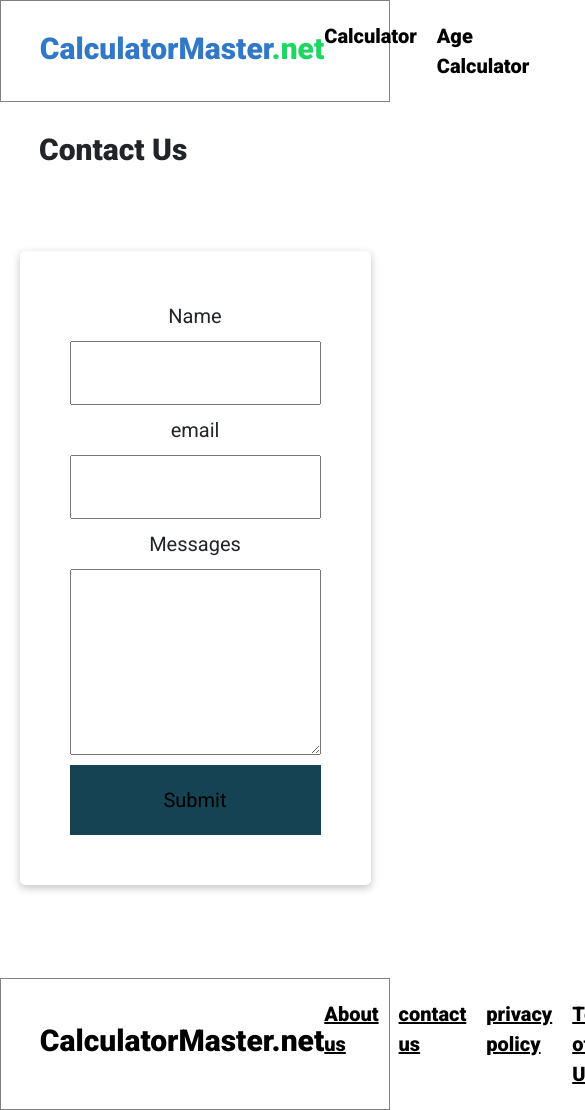
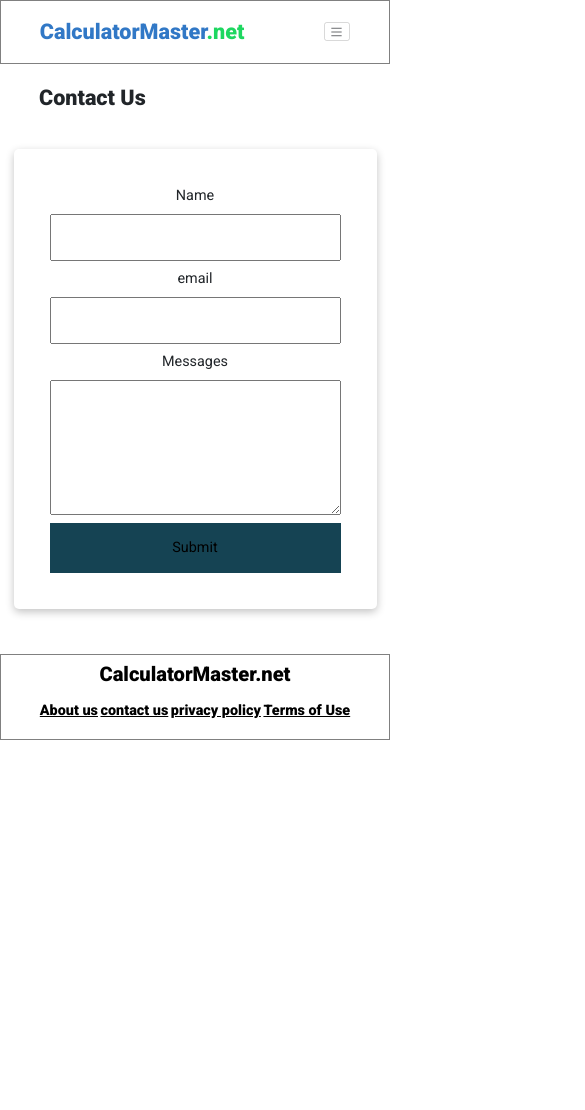
Before and after one commit to SandipKurmi/CalculatorMaster, a plain HTML site: page contact-us.html in a window 390 px wide. Shown: the top 1110 px of the page, 585 px wide, since content can reach past the window. After the commit the page ends 844 px from the top, so only its background shows below. Drawn offline with nearby package versions, Linux system fonts and the light colour scheme.

Commit message:
make responsive ui

```diff
--- a/age-calculator.css
+++ b/age-calculator.css
@@ -2,6 +2,7 @@
 *::before,
 *::after {
   box-sizing: border-box;
+  /* outline: 3px solid lightgreen !important; */
 }
 
 body {
@@ -10,17 +11,26 @@ body {
   animation: fade 1s ease-in 1s;
 }
 
+h1,
+h2,
+h3,
+h4,
+h5,
+h6 {
+  margin-top: 0rem;
+  margin-bottom: 0rem;
+}
+
 html {
   font-size: 62.5%;
   scroll-behavior: smooth;
 }
-
 h1 {
-  font-size: 2rem;
+  font-size: 3rem;
 }
 
 p {
-  font-size: 3rem;
+  font-size: 2rem;
 }
 
 img {
@@ -37,7 +47,13 @@ ul {
   padding: 0;
   margin: 0;
 }
+.bg-body-tertiary {
+  background-color: #ffffff !important;
+}
 
+.row {
+  margin: 0rem;
+}
 .contaner {
   width: 80%;
   margin: 0 auto;
@@ -53,8 +69,17 @@ ul {
 header {
   border: 1px solid gray;
 }
-.nav-header {
-  padding: 2rem 0rem;
+.hero-nav {
+  padding: 2rem 0;
+}
+.nav__item {
+  font-size: 2rem;
+  font-weight: 700;
+  cursor: pointer;
+  color: #fff;
+}
+.nav__item + .nav__item {
+  margin-left: 2rem;
 }
 
 .logo {
@@ -62,15 +87,8 @@ header {
   font-weight: 700;
   color: #fff;
 }
-
-.nav__item + .nav__item {
-  margin-left: 2rem;
-}
-
-.nav__item {
-  font-size: 2rem;
-  font-weight: 700;
-  cursor: pointer;
+.age-calculator-header {
+  width: 50%;
 }
 
 .calculator {
@@ -195,18 +213,67 @@ header {
   background-color: #ddd;
 }
 
+/* footer */
+
 footer {
   border: 1px solid gray;
-  padding: 2rem 0rem;
+  background: #ffffff;
 }
 
-.footer__item + .footer__item {
-  margin-left: 2rem;
+.hero-footer {
+  height: 10vh;
+  display: flex;
+  align-items: center;
+  width: 80%;
+  margin: auto;
+  flex-wrap: wrap;
 }
 
-.footer__item {
+.hero-footer h1 {
+  color: white;
+  font-size: 2.8rem;
+  flex: 1 1 40rem;
+}
+
+.hero-footer ul {
   font-size: 2rem;
   font-weight: 700;
   cursor: pointer;
   color: #fff;
+  display: flex;
+  align-items: center;
+  list-style: none;
+  justify-content: space-between;
+  flex: 1 1 40rem;
 }
+
+/* media query */
+@media screen and (max-width: 889px) {
+  .contaner {
+    display: block;
+  }
+
+  .age-calculator-header {
+    width: 100%;
+  }
+
+  html {
+    font-size: 45%;
+  }
+
+  .form-wrapper {
+    width: 100%;
+  }
+
+  footer {
+    text-align: center;
+  }
+
+  .hero-footer ul {
+    margin-bottom: 1.5rem;
+  }
+
+  #logo {
+    padding: 2rem;
+  }
+}
--- a/contact-us.html
+++ b/contact-us.html
@@ -38,17 +38,38 @@
   </head>
   <body>
     <header>
-      <div class="row contaner nav-header">
-        <div
-          class="co-md-12 d-flex align-items-center justify-content-between p-0"
-        >
+      <nav class="navbar contaner navbar-expand-lg bg-body-tertiary py-2">
+        <div class="container-fluid hero-nav">
           <h1 class="logo">
-            <a href="index.html"
+            <a href="#"
               ><span class="blue__colour">CalculatorMaster</span
               ><span class="green__colour">.net</span></a
             >
           </h1>
-          <nav>
+          <button
+            class="navbar-toggler"
+            type="button"
+            data-bs-toggle="collapse"
+            data-bs-target="#navbarText"
+            aria-controls="navbarText"
+            aria-expanded="false"
+            aria-label="Toggle navigation"
+          >
+            <span class="navbar-toggler-icon"></span>
+          </button>
+          <div class="collapse navbar-collapse" id="navbarText">
+            <ul class="navbar-nav me-auto mb-2 mb-lg-0">
+              <!-- <li class="nav-item">
+                <a class="nav-link active" aria-current="page" href="#">Home</a>
+              </li>
+              <li class="nav-item">
+                <a class="nav-link" href="#">Features</a>
+              </li>
+              <li class="nav-item">
+                <a class="nav-link" href="#">Pricing</a>
+              </li> -->
+            </ul>
+            <span class="navbar-text">
               <ul class="d-flex">
                 <li class="nav__item">
                   <a href="index.html">Calculator</a>
@@ -57,9 +78,10 @@
                   <a href="age-calculator.html">Age Calculator</a>
                 </li>
               </ul>
-          </nav>
+            </span>
           </div>
         </div>
+      </nav>
     </header>
     <div class="mt-5"></div>
     <section>
@@ -86,19 +108,14 @@
     </section>
     <div class="mt-5"></div>
     <footer>
-      <div class="contaner">
-        <div class="row">
-          <div
-            class="col-md-12 d-flex align-items-center justify-content-between"
-          >
+      <div class="hero-footer">
         <h1 class="logo">
-              <a href="index.html">
+          <a href="#">
             <span class="blue__color">CalculatorMaster</span
             ><span class="green__color">.net</span>
           </a>
         </h1>
-            <nav>
-              <ul class="d-flex">
+        <ul>
           <li class="footer__item">
             <a href="about-us.html"><u>About us</u></a>
           </li>
@@ -112,9 +129,6 @@
             <a href="terms-of-use.html"><u>Terms of Use</u> </a>
           </li>
         </ul>
-            </nav>
-          </div>
-        </div>
       </div>
     </footer>
 
--- a/index.html
+++ b/index.html
@@ -24,32 +24,50 @@
       <link
         href="https://cdn.jsdelivr.net/npm/bootstrap@5.3.0/dist/css/bootstrap.min.css"
         rel="stylesheet"
-        integrity="sha384-9ndCyUaIbzAi2FUVXJi0CjmCapSmO7SnpJef0486qhLnuZ2cdeRhO02iuK6FUUVM"
-        crossorigin="anonymous"
       />
+      <link
+        href="https://getbootstrap.com/docs/5.3/assets/css/docs.css"
+        rel="stylesheet"
+      />
+      <script src="https://cdn.jsdelivr.net/npm/bootstrap@5.3.0/dist/js/bootstrap.bundle.min.js"></script>
       <link rel="stylesheet" href="./style.css" />
-      <script
-        src="https://cdn.jsdelivr.net/npm/bootstrap@5.3.0/dist/js/bootstrap.bundle.min.js"
-        integrity="sha384-geWF76RCwLtnZ8qwWowPQNguL3RmwHVBC9FhGdlKrxdiJJigb/j/68SIy3Te4Bkz"
-        crossorigin="anonymous"
-      ></script>
-
       <title>Calculator Master</title>
     </head>
   </head>
   <body>
     <header>
-      <div class="row contaner nav-header">
-        <div
-          class="co-md-12 d-flex align-items-center justify-content-between p-0"
-        >
+      <nav class="navbar contaner navbar-expand-lg bg-body-tertiary py-2">
+        <div class="container-fluid hero-nav">
           <h1 class="logo">
             <a href="#"
               ><span class="blue__colour">CalculatorMaster</span
               ><span class="green__colour">.net</span></a
             >
           </h1>
-          <nav>
+          <button
+            class="navbar-toggler"
+            type="button"
+            data-bs-toggle="collapse"
+            data-bs-target="#navbarText"
+            aria-controls="navbarText"
+            aria-expanded="false"
+            aria-label="Toggle navigation"
+          >
+            <span class="navbar-toggler-icon"></span>
+          </button>
+          <div class="collapse navbar-collapse" id="navbarText">
+            <ul class="navbar-nav me-auto mb-2 mb-lg-0">
+              <!-- <li class="nav-item">
+                <a class="nav-link active" aria-current="page" href="#">Home</a>
+              </li>
+              <li class="nav-item">
+                <a class="nav-link" href="#">Features</a>
+              </li>
+              <li class="nav-item">
+                <a class="nav-link" href="#">Pricing</a>
+              </li> -->
+            </ul>
+            <span class="navbar-text">
               <ul class="d-flex">
                 <li class="nav__item">
                   <a href="index.html">Calculator</a>
@@ -58,15 +76,16 @@
                   <a href="age-calculator.html">Age Calculator</a>
                 </li>
               </ul>
-          </nav>
+            </span>
           </div>
         </div>
+      </nav>
     </header>
     <div class="mt-5"></div>
     <section>
-      <div class="contaner d-flex">
+      <div class="contaner">
         <div class="div">
-          <div class="row">
+          <div class="row m-0">
             <div class="col-md-12">
               <h1 class="calculator__title">Math Calculator</h1>
               <p class="calculator__description">
@@ -76,99 +95,101 @@
           </div>
         </div>
         <div class="calculator">
-          <div class="row">
+          <div class="row m-0">
             <div class="col-md-12">
               <input class="input" type="text" id="display" disabled />
             </div>
           </div>
           <div class="buttons">
-            <div class="row">
-              <div class="col-md-3">
+            <div class="row m-0">
+              <div class="col">
                 <button class="btn btn--blue" onclick="appendNumber('7')">
                   7
                 </button>
               </div>
-              <div class="col-md-3">
+              <div class="col">
                 <button class="btn btn--blue" onclick="appendNumber('8')">
                   8
                 </button>
               </div>
-              <div class="col-md-3">
+              <div class="col">
                 <button class="btn btn--blue" onclick="appendNumber('9')">
                   9
                 </button>
               </div>
-              <div class="col-md-3">
+              <div class="col">
                 <button class="btn btn--blue" onclick="appendOperator('+')">
                   +
                 </button>
               </div>
             </div>
-            <div class="row">
-              <div class="col-md-3">
+            <div class="row m-0">
+              <div class="col">
                 <button class="btn btn--blue" onclick="appendNumber('4')">
                   4
                 </button>
               </div>
-              <div class="col-md-3">
+              <div class="col">
                 <button class="btn btn--blue" onclick="appendNumber('5')">
                   5
                 </button>
               </div>
-              <div class="col-md-3">
+              <div class="col">
                 <button class="btn btn--blue" onclick="appendNumber('6')">
                   6
                 </button>
               </div>
-              <div class="col-md-3">
+              <div class="col">
                 <button class="btn btn--blue" onclick="appendOperator('-')">
                   -
                 </button>
               </div>
             </div>
-            <div class="row">
-              <div class="col-md-3">
+            <div class="row m-0">
+              <div class="col">
                 <button class="btn btn--blue" onclick="appendNumber('1')">
                   1
                 </button>
               </div>
-              <div class="col-md-3">
+              <div class="col">
                 <button class="btn btn--blue" onclick="appendNumber('2')">
                   2
                 </button>
               </div>
-              <div class="col-md-3">
+              <div class="col">
                 <button class="btn btn--blue" onclick="appendNumber('3')">
                   3
                 </button>
               </div>
-              <div class="col-md-3">
+              <div class="col">
                 <button class="btn btn--blue" onclick="appendOperator('*')">
                   *
                 </button>
               </div>
             </div>
-            <div class="row">
-              <div class="col-md-3">
+            <div class="row m-0">
+              <div class="col">
                 <button class="btn btn--blue" onclick="appendNumber('0')">
                   0
                 </button>
               </div>
-              <div class="col-md-3">
+              <div class="col">
                 <button class="btn btn--blue" onclick="appendOperator('.')">
                   .
                 </button>
               </div>
-              <div class="col-md-3">
-                <button class="btn btn--blue" onclick="calculate()">=</button>
+              <div class="col">
+                <button class="btn btn--blue" onclick="clearDisplay()">
+                  C
+                </button>
               </div>
-              <div class="col-md-3">
+              <div class="col">
                 <button class="btn btn--blue" onclick="appendOperator('/')">
                   /
                 </button>
               </div>
             </div>
-            <button class="btn btn--blue" onclick="clearDisplay()">C</button>
+            <button class="btn btn--blue" onclick="calculate()">Enter</button>
           </div>
         </div>
       </div>
@@ -176,20 +197,14 @@
     <div class="mt-5"></div>
 
     <footer>
-      <div class="row contaner">
-        <div
-          class="col-md-12 d-flex align-items-center justify-content-between"
-        >
+      <div class="hero-footer">
         <h1 class="logo">
           <a href="#">
             <span class="blue__color">CalculatorMaster</span
             ><span class="green__color">.net</span>
           </a>
         </h1>
-          <!-- social link-->
-
-          <nav>
-            <ul class="d-flex">
+        <ul>
           <li class="footer__item">
             <a href="about-us.html"><u>About us</u></a>
           </li>
@@ -203,8 +218,6 @@
             <a href="terms-of-use.html"><u>Terms of Use</u> </a>
           </li>
         </ul>
-          </nav>
-        </div>
       </div>
     </footer>
 
--- a/style.css
+++ b/style.css
@@ -4,12 +4,23 @@
 *::before,
 *::after {
   box-sizing: border-box;
+  /* outline: 3px solid lightgreen !important; */
 }
 
 body {
   margin: 0;
   font-family: "Roboto", sans-serif;
   animation: fade 1s ease-in 1s;
+}
+
+h1,
+h2,
+h3,
+h4,
+h5,
+h6 {
+  margin-top: 0rem;
+  margin-bottom: 0rem;
 }
 
 html {
@@ -44,6 +55,14 @@ li {
   font-size: 2rem;
 }
 
+/* .row {
+  margin: 0rem;
+} */
+
+.bg-body-tertiary {
+  background-color: #ffffff !important;
+}
+
 .row.no-gutters {
   margin-right: 0;
   margin-left: 0;
@@ -58,6 +77,7 @@ li {
   width: 80%;
   margin: 0 auto;
 }
+
 .blue__colour {
   color: #3178c6;
 }
@@ -69,24 +89,23 @@ li {
 header {
   border: 1px solid gray;
 }
-.nav-header {
-  padding: 2rem 0rem;
+.hero-nav {
+  padding: 2rem 0;
+}
+.nav__item {
+  font-size: 2rem;
+  font-weight: 700;
+  cursor: pointer;
+  color: #fff;
+}
+.nav__item + .nav__item {
+  margin-left: 2rem;
 }
 
 .logo {
   font-size: 3rem;
   font-weight: 700;
   color: #fff;
-}
-
-.nav__item + .nav__item {
-  margin-left: 2rem;
-}
-
-.nav__item {
-  font-size: 2rem;
-  font-weight: 700;
-  cursor: pointer;
 }
 
 .calculator {
@@ -189,30 +208,47 @@ header {
   background-color: #ddd;
 }
 
+/* footer */
+
 footer {
   border: 1px solid gray;
-  padding: 2rem 0rem;
+  background: #ffffff;
 }
 
-.footer__item + .footer__item {
-  margin-left: 2rem;
+.hero-footer {
+  height: 10vh;
+  display: flex;
+  align-items: center;
+  width: 80%;
+  margin: auto;
+  flex-wrap: wrap;
 }
 
-.footer__item {
+.hero-footer h1 {
+  color: white;
+  font-size: 2.8rem;
+  flex: 1 1 40rem;
+}
+
+.hero-footer ul {
   font-size: 2rem;
   font-weight: 700;
   cursor: pointer;
   color: #fff;
+  display: flex;
+  align-items: center;
+  list-style: none;
+  justify-content: space-between;
+  flex: 1 1 40rem;
 }
 
 /* form */
-
 label {
   font-size: 2rem;
 }
 .form-section {
   min-height: 90vh;
-  width: 90%;
+  width: 80%;
   margin: auto;
   display: flex;
   justify-content: center;
@@ -255,3 +291,38 @@ label {
 .form-section form button:hover {
   background: gray;
 }
+
+/* media query */
+@media screen and (max-width: 889px) {
+  .contaner {
+    display: block;
+  }
+
+  .form-section {
+    min-height: 60vh;
+    width: 100%;
+  }
+
+  .calculator {
+    width: 100%;
+  }
+  html {
+    font-size: 45%;
+  }
+
+  .form-wrapper {
+    width: 100%;
+  }
+
+  footer {
+    text-align: center;
+  }
+
+  .hero-footer ul {
+    margin-bottom: 1.5rem;
+  }
+
+  #logo {
+    padding: 2rem;
+  }
+}
```
Also changed, not shown: about-us.html (+32 -18 lines), age-calculator.html (+32 -16 lines), privacy-policy.html (+32 -19 lines), terms-of-use.html (+32 -18 lines). Lines whose indentation alone changed are shown as unchanged.
